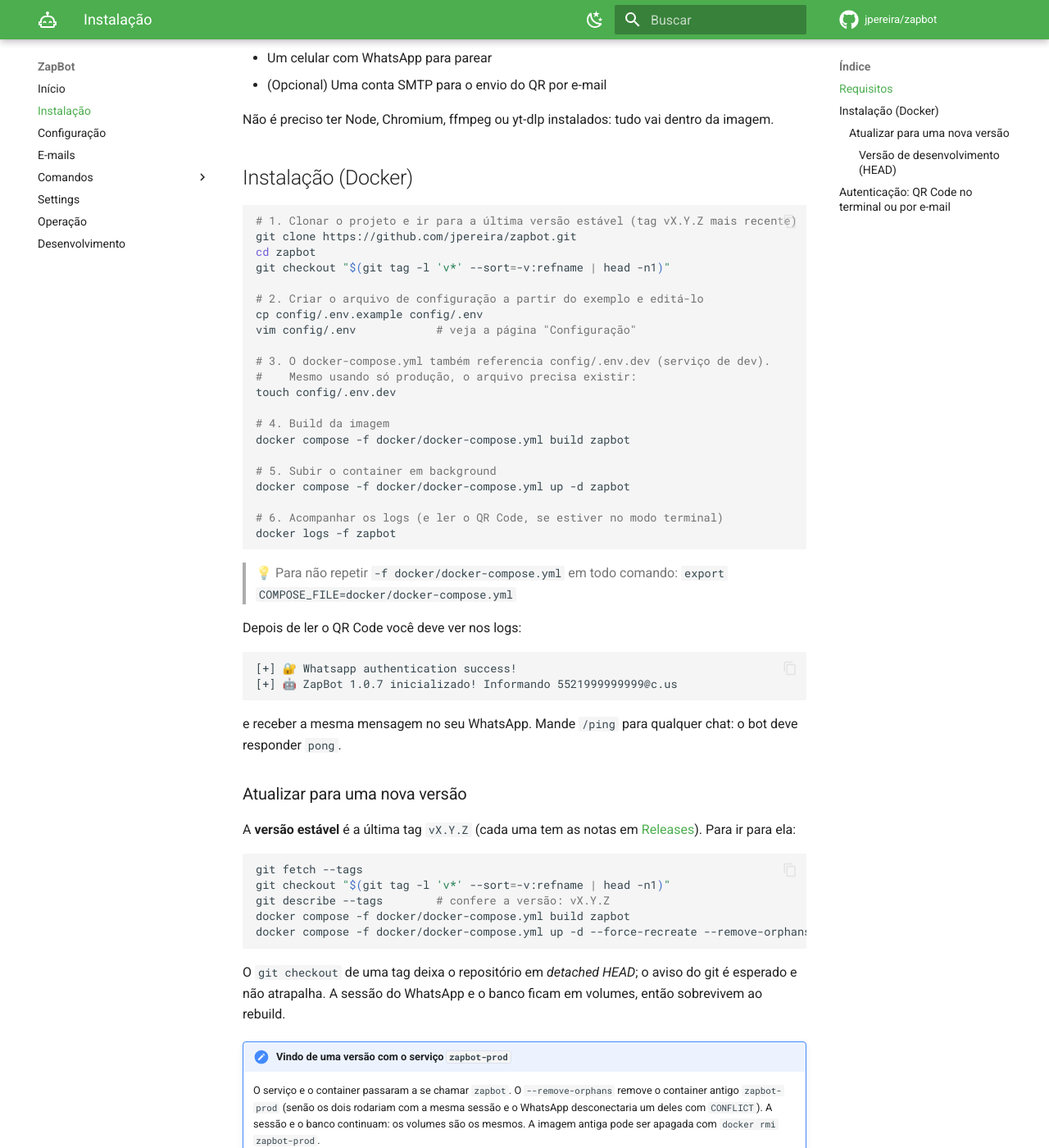
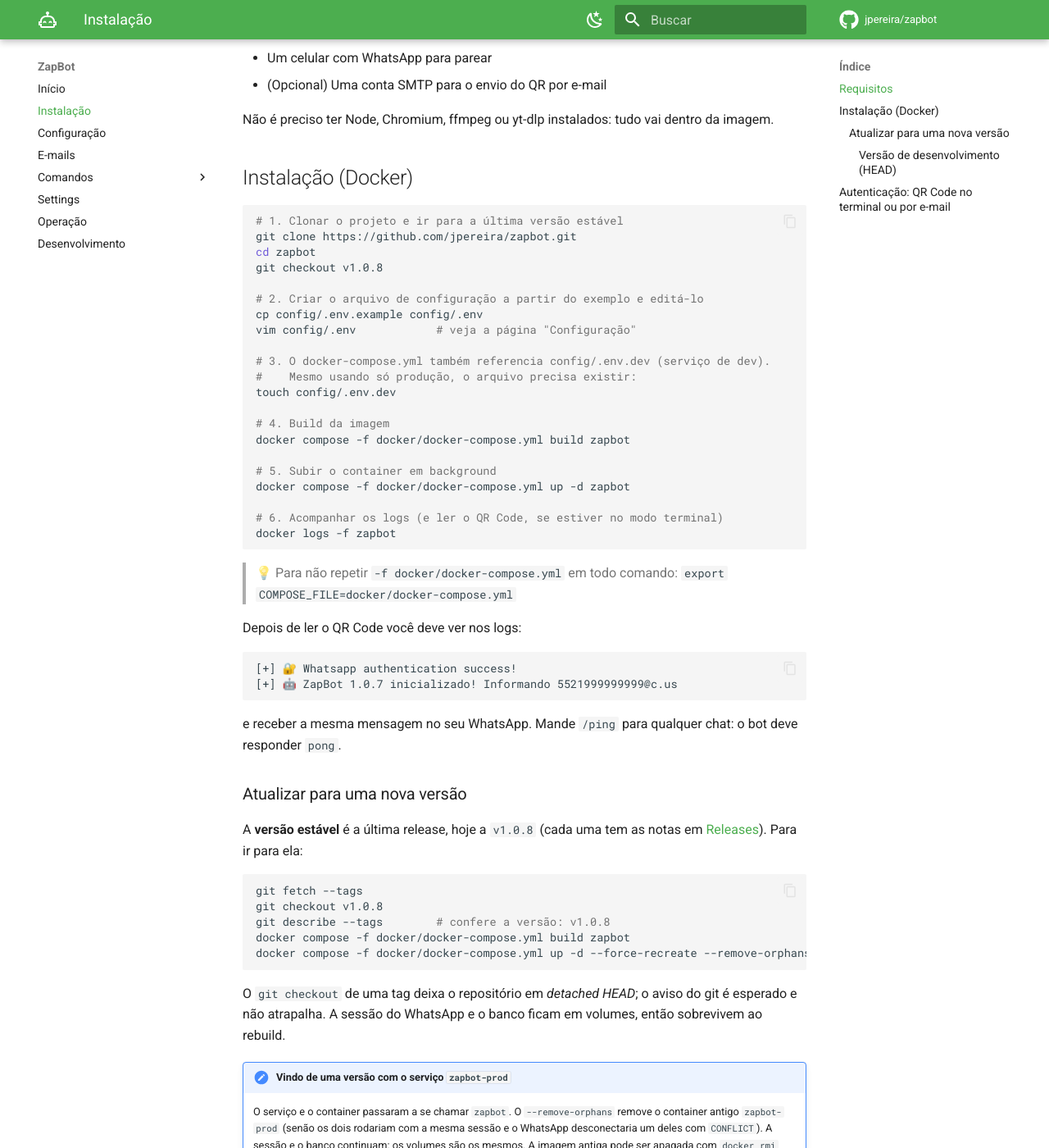
Before and after one commit to jpereira/zapbot, an MkDocs documentation site: the page built from docs/installation.md, in a window 1280 px wide and 1400 px high, scrolled down 240 px. Shown: the whole window at 82% size. Built offline with MkDocs 1.6.1 and Material for MkDocs 9.7.7, drawn with Linux system fonts in a browser that asks for light colours; comment, search, counter and statistics services are not loaded.

Commit message:
Simplify the installation git checkout
"git checkout v1.8.0" in place of the command that found the last tag.
bump.sh swaps the version in all files on each release, so the command
keeps pointing to the newest release.

````diff
--- a/docs/installation.md
+++ b/docs/installation.md
@@ -13,10 +13,10 @@ da imagem.
 ## Instalação (Docker)
 
 ```bash
-# 1. Clonar o projeto e ir para a última versão estável (tag vX.Y.Z mais recente)
+# 1. Clonar o projeto e ir para a última versão estável
 git clone https://github.com/jpereira/zapbot.git
 cd zapbot
-git checkout "$(git tag -l 'v*' --sort=-v:refname | head -n1)"
+git checkout v1.0.8
 
 # 2. Criar o arquivo de configuração a partir do exemplo e editá-lo
 cp config/.env.example config/.env
@@ -51,13 +51,14 @@ o bot deve responder `pong`.
 
 ### Atualizar para uma nova versão
 
-A **versão estável** é a última tag `vX.Y.Z` (cada uma tem as notas em
-[Releases](https://github.com/jpereira/zapbot/releases)). Para ir para ela:
+A **versão estável** é a última release, hoje a `v1.0.8` (cada uma tem as
+notas em [Releases](https://github.com/jpereira/zapbot/releases)). Para ir para
+ela:
 
 ```bash
 git fetch --tags
-git checkout "$(git tag -l 'v*' --sort=-v:refname | head -n1)"
-git describe --tags        # confere a versão: vX.Y.Z
+git checkout v1.0.8
+git describe --tags        # confere a versão: v1.0.8
 docker compose -f docker/docker-compose.yml build zapbot
 docker compose -f docker/docker-compose.yml up -d --force-recreate --remove-orphans zapbot
 ```
````
Also changed, not shown: README.md (+2 -2 lines).
